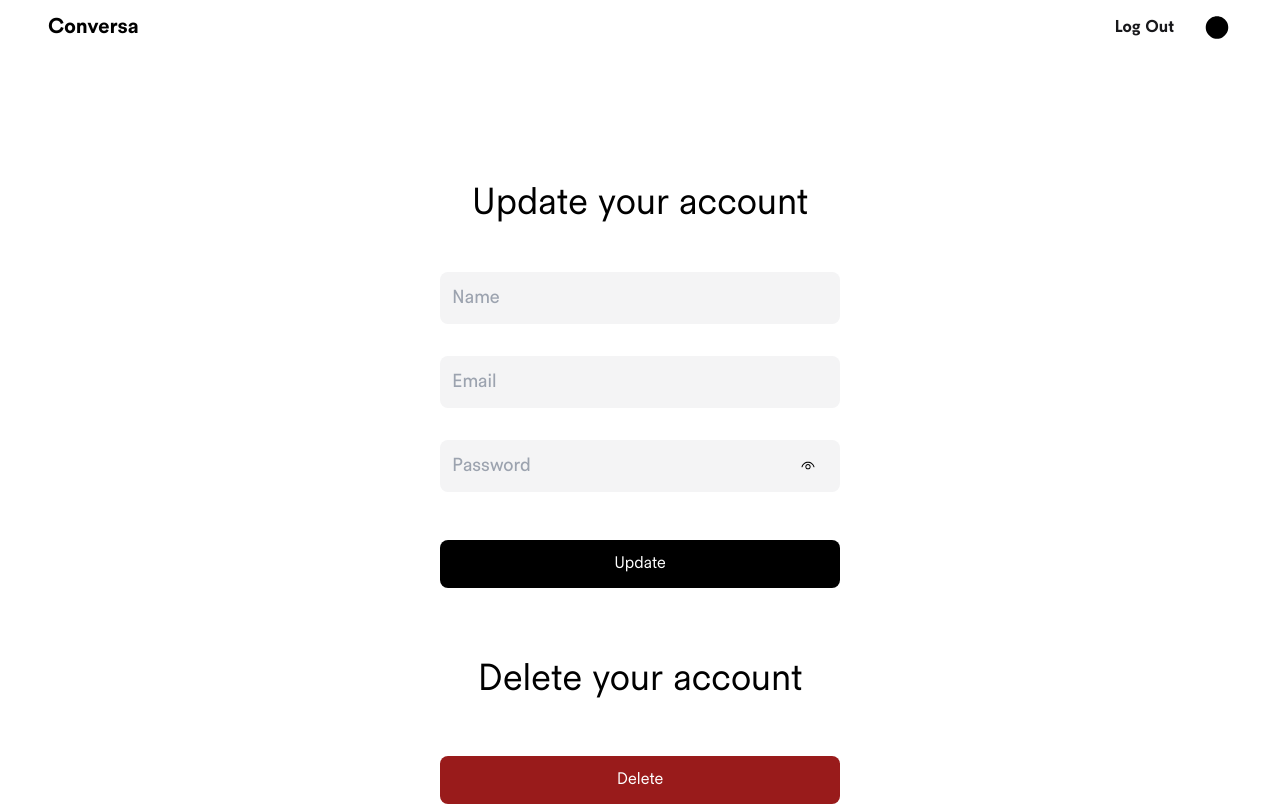
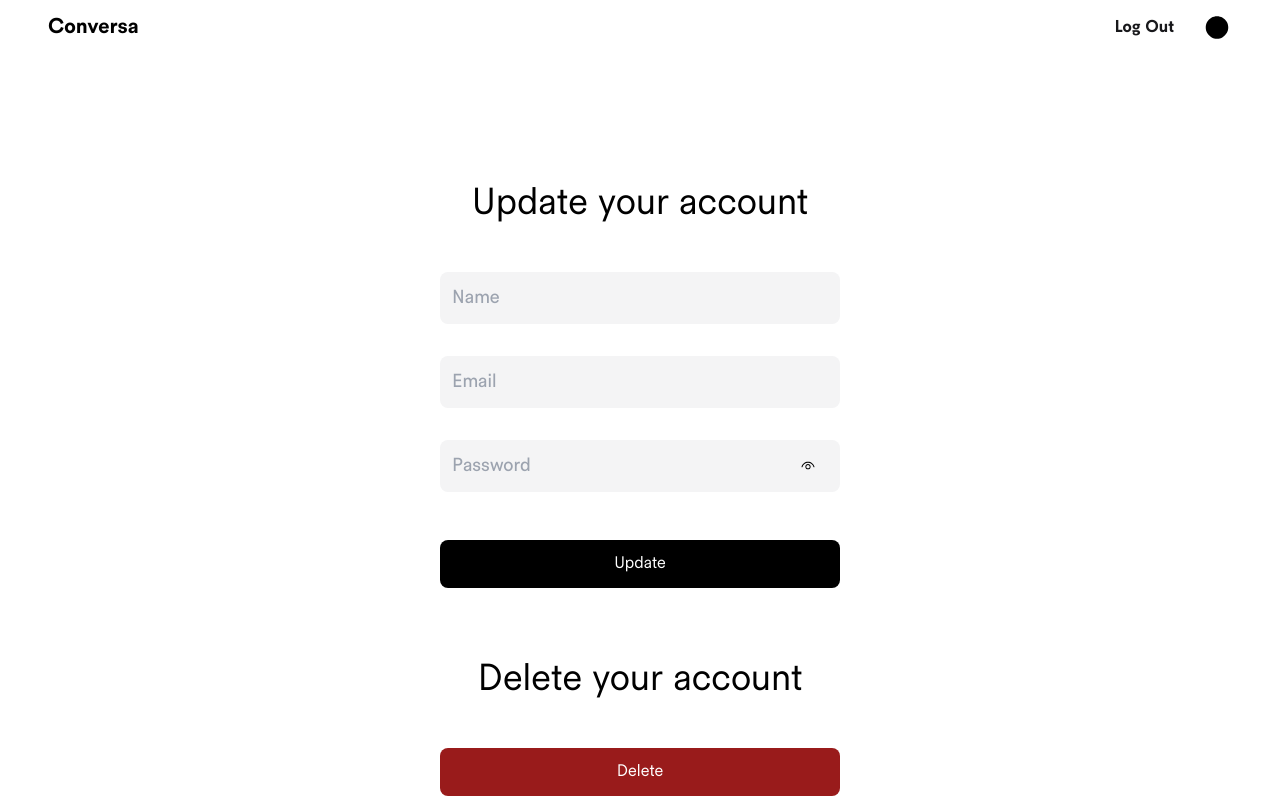
Before and after one commit to triyanox/conversa-client, a Next.js app: page /settings in a window 1280 px wide. Shown: the top 806 px of the page. Built offline with nearby package versions, Linux system fonts and the light colour scheme; sample sign-in values are in the browser's storage.

Commit message:
padding issue fixed

```diff
--- a/components/ui/SettingsPage.tsx
+++ b/components/ui/SettingsPage.tsx
@@ -62,7 +62,7 @@ const SettingsPage = () => {
       </h1>
       <form
         onSubmit={handleDelete}
-        className="mt-8 justify-center items-center flex gap-8 flex-col w-full"
+        className="mt-6 justify-center items-center flex gap-8 flex-col w-full"
       >
         <SubmitButtonDel text="Delete" />
       </form>
```
